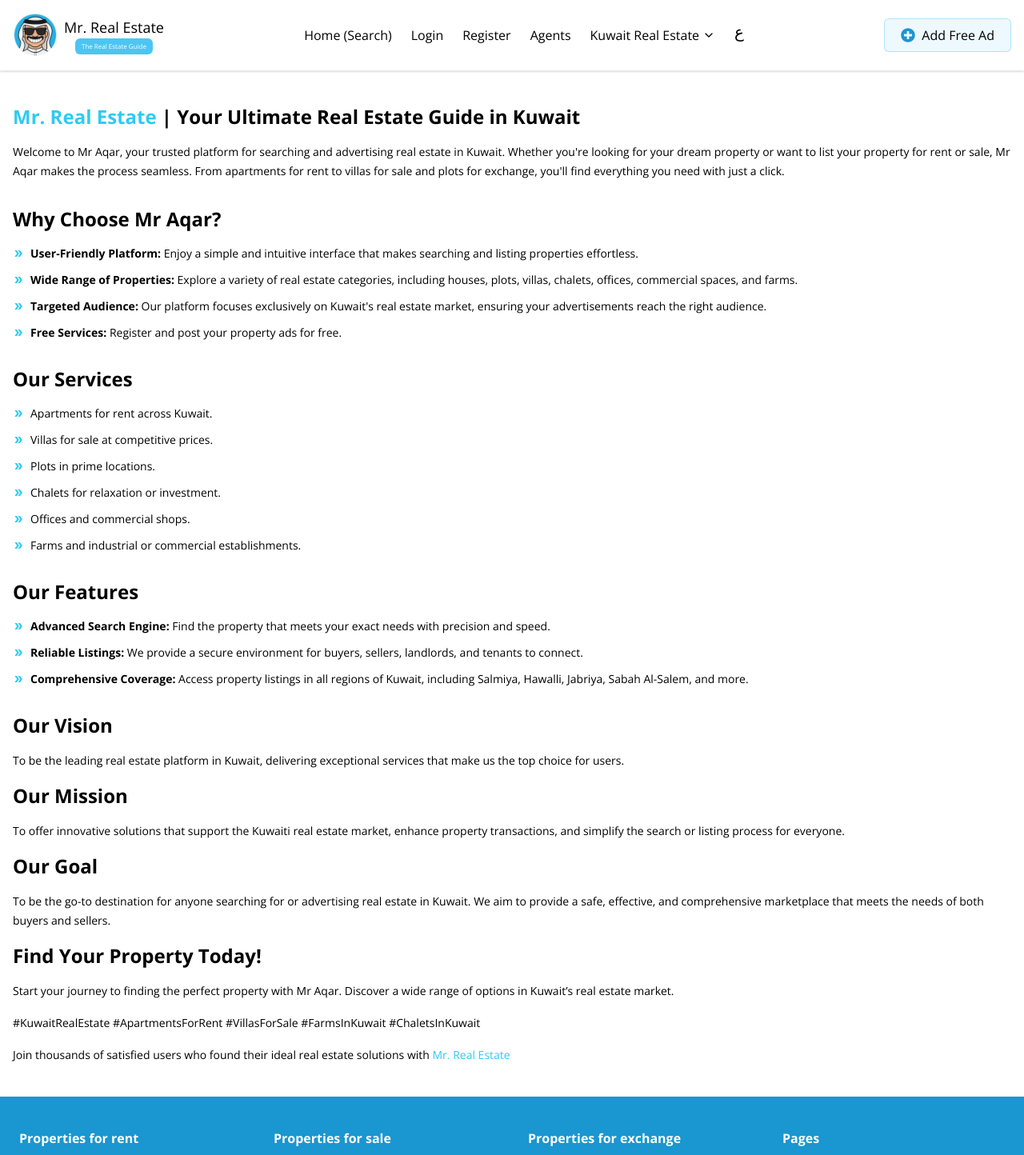
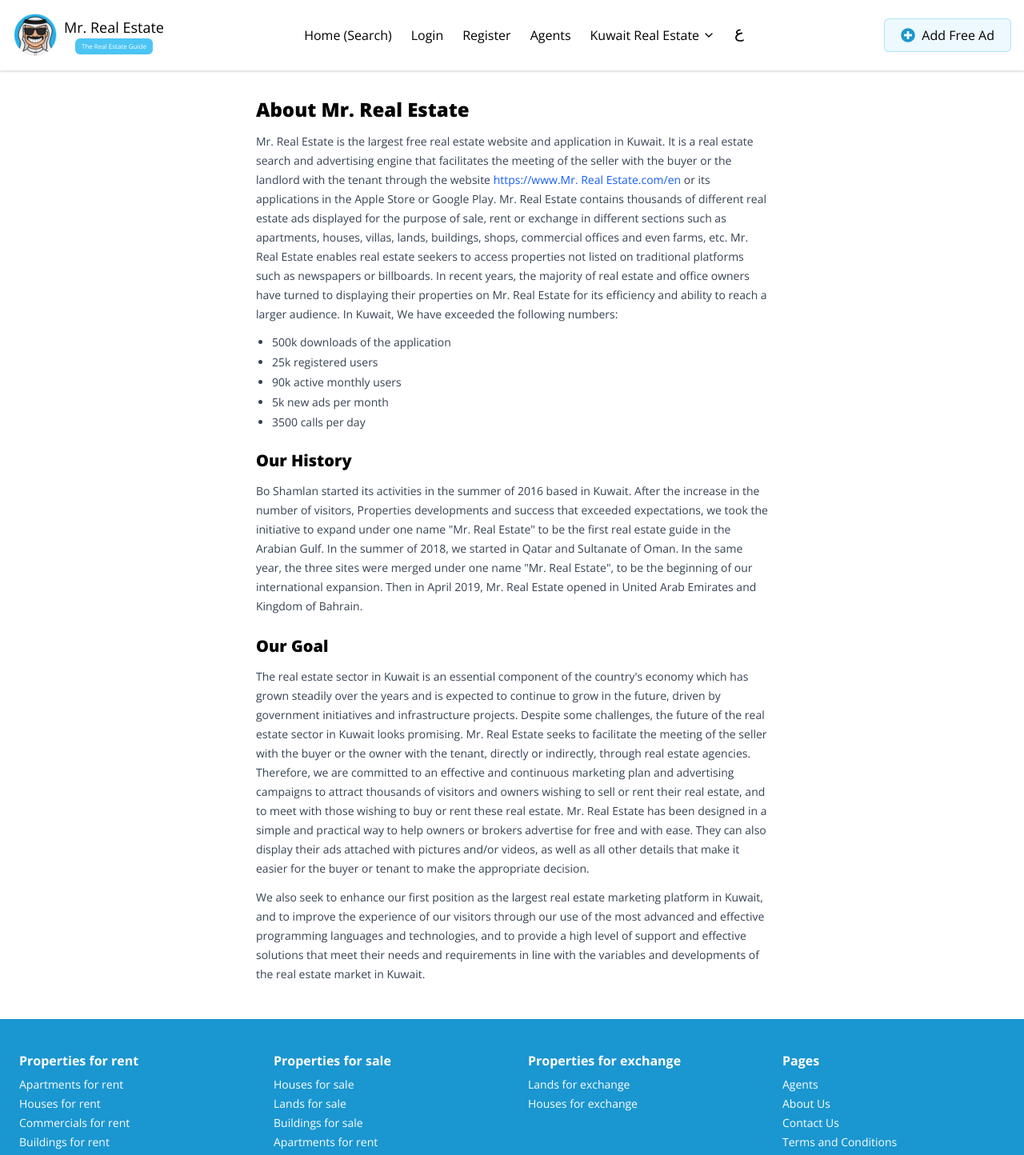
Before and after one commit to MTS-Services/Skywalker, a React (Vite) app: page /about in a window 1280 px wide. Shown: the top 1444 px of the page at 80% size. Built offline with nearby package versions, Linux system fonts and the light colour scheme.

Commit message:
fix some issues

```diff
--- a/src/pages/about/About.jsx
+++ b/src/pages/about/About.jsx
@@ -40,82 +40,170 @@ const SimpleItem = ({ text, isRTL }) => {
 export default function About() {
   const { isRTL, t } = useLanguage();
 
-  return (
-    <div dir={isRTL ? "rtl" : "ltr"} className="mt-10 mb-10 px-4">
-      <section className="container mx-auto max-w-7xl space-y-8">
-        {/* Intro */}
-        <div className="space-y-4">
-          <h1 className="text-2xl leading-snug font-bold">
-            <span className="text-[var(--color-primary-400)]">{t.site.name}</span> |{" "}
-            {t.about.heading}
-          </h1>
-          <p>{t.about.intro}</p>
-        </div>
+  return isRTL ? (
+    <div class="container mx-auto max-w-2xl px-4" dir="rtl">
+      <div class="h-2"></div>
 
-        {/* Why Choose */}
-        <div className="space-y-4">
-          <h2 className="text-2xl font-bold">{t.about.whyChooseTitle}</h2>
-          <ul className="space-y-3">
-            {t.about.whyChoose.map((item, i) => (
-              <ListItem
-                key={i}
-                title={item.title}
-                desc={item.desc}
-                isRTL={isRTL}
-              />
-            ))}
-          </ul>
-        </div>
+      <h1 class="mt-6 text-2xl font-bold">
+        <strong>عن بوشملان</strong>
+      </h1>
 
-        {/* Our Services */}
-        <div className="space-y-4">
-          <h2 className="text-2xl font-bold">{t.about.servicesTitle}</h2>
-          <ul className="space-y-3">
-            {t.about.services.map((item, i) => (
-              <SimpleItem key={i} text={item} isRTL={isRTL} />
-            ))}
-          </ul>
-        </div>
+      <p class="my-3 text-gray-700">
+        بوشملان هو أكبر موقع وتطبيق عقاري مجاني في الكويت. يعمل كمحرك بحث
+        وإعلانات عقارية يسهل التواصل بين البائع والمشتري أو بين المالك والمستأجر
+        عبر الموقع{" "}
+        <a
+          href="https://www.Mr. Real Estate.com/ar"
+          class="text-blue-600 hover:underline"
+        >
+          https://www.Mr. Real Estate.com/ar
+        </a>{" "}
+        أو عبر تطبيقاته في متجر آبل أو جوجل بلاي. يحتوي بوشملان على آلاف
+        الإعلانات العقارية المختلفة المعروضة للبيع أو الإيجار أو المقايضة في
+        أقسام متنوعة مثل الشقق، المنازل، الفلل، الأراضي، المباني، المحلات،
+        المكاتب التجارية وحتى المزارع وغيرها. يمكن لبوشملان أن يصل بباحثي
+        العقارات إلى خصائص غير مدرجة في المنصات التقليدية مثل الصحف أو اللوحات
+        الإعلانية. في السنوات الأخيرة، اتجه غالبية ملاك العقارات والمكاتب لعرض
+        ممتلكاتهم على بوشملان نظرًا لكفاءته وقدرته على الوصول لجمهور أكبر. في
+        الكويت، تجاوزنا الأرقام التالية:
+      </p>
 
-        {/* Our Features */}
-        <div className="space-y-4">
-          <h2 className="text-2xl font-bold">{t.about.featuresTitle}</h2>
-          <ul className="space-y-3">
-            {t.about.features.map((item, i) => (
-              <ListItem
-                key={i}
-                title={item.title}
-                desc={item.desc}
-                isRTL={isRTL}
-              />
-            ))}
-          </ul>
-        </div>
+      <ul class="my-3 list-disc pr-5 text-gray-700">
+        <li class="mb-1">500 ألف تحميل للتطبيق</li>
+        <li class="mb-1">25 ألف مستخدم مسجل</li>
+        <li class="mb-1">90 ألف مستخدم نشط شهريًا</li>
+        <li class="mb-1">5 آلاف إعلان جديد شهريًا</li>
+        <li>3500 مكالمة يوميًا</li>
+      </ul>
 
-        {/* Vision, Mission, Goal */}
-        <div className="space-y-4">
-          <h2 className="text-2xl font-bold">{t.about.ourVision}</h2>
-          <p>{t.about.ourVisionDesc}</p>
+      <h2 class="mt-6 text-xl font-bold">
+        <strong>تاريخنا</strong>
+      </h2>
 
-          <h2 className="text-2xl font-bold">{t.about.ourMission}</h2>
-          <p>{t.about.ourMissionDesc}</p>
+      <p class="my-3 text-gray-700">
+        بدأت بو شملان نشاطها في صيف 2016 مقرها الكويت. بعد زيادة عدد الزوار،
+        تطور العقارات والنجاح الذي تجاوز التوقعات، بادرنا بالتوسع تحت اسم واحد
+        "بوشملان" ليكون الدليل العقاري الأول في الخليج العربي. في صيف 2018،
+        بدأنا في قطر وسلطنة عمان. في نفس العام، تم دمج المواقع الثلاثة تحت اسم
+        واحد "بوشملان"، ليكون بداية توسعنا الدولي. ثم في أبريل 2019، افتتح
+        بوشملان في الإمارات العربية المتحدة ومملكة البحرين.
+      </p>
 
-          <h2 className="text-2xl font-bold">{t.about.ourGoal}</h2>
-          <p>{t.about.ourGoalDesc}</p>
+      <h2 class="mt-6 text-xl font-bold">
+        <strong>هدفنا</strong>
+      </h2>
 
-          <h2 className="text-2xl font-bold">{t.about.callToAction}</h2>
-          <p>{t.about.callToActionDesc}</p>
+      <p class="my-3 text-gray-700">
+        يمثل القطاع العقاري في الكويت عنصرًا أساسيًا في اقتصاد البلاد حيث نما
+        بشكل مطرد على مر السنين ومن المتوقع أن يستمر في النمو في المستقبل،
+        مدفوعًا بمبادرات الحكومة ومشاريع البنية التحتية. ورغم بعض التحديات، يبدو
+        مستقبل القطاع العقاري في الكويت واعدًا. يسعى بوشملان لتسهيل التواصل بين
+        البائع والمشتري أو بين المالك والمستأجر، بشكل مباشر أو غير مباشر عبر
+        الوكالات العقارية. لذلك نحن ملتزمون بخطة تسويقية فعالة ومستمرة وحملات
+        إعلانية لجذب آلاف الزوار والملاك الراغبين في بيع أو تأجير عقاراتهم،
+        ولقاء الراغبين في شراء أو استئجار هذه العقارات. صمم بوشملان بطريقة بسيطة
+        وعملية لمساعدة الملاك أو السماسرة في الإعلان مجانًا وبسهولة. يمكنهم
+        أيضًا عرض إعلاناتهم مزودة بالصور و/أو مقاطع الفيديو، بالإضافة إلى جميع
+        التفاصيل الأخرى التي تسهل على المشتري أو المستأجر اتخاذ القرار المناسب.
+      </p>
 
-          <p className="mt-2 font-bold">{t.about.hashtags}</p>
+      <p class="my-3 text-gray-700">
+        كما نسعى لتعزيز موقعنا الأول كأكبر منصة تسويقية عقارية في الكويت، وتحسين
+        تجربة زوارنا من خلال استخدامنا لأكثر لغات وتقنيات البرمجة تقدمًا
+        وفعالية، وتقديم مستوى عالٍ من الدعم والحلول الفعالة التي تلبي احتياجاتهم
+        ومتطلباتهم بما يتوافق مع متغيرات وتطورات السوق العقاري في الكويت.
+      </p>
 
-          <p className="mt-2">
-            {t.about.finalNote}{" "}
-            <span className="font-bold text-[var(--color-primary-400)]">
-              {t.site.name}
-            </span>
-          </p>
-        </div>
-      </section>
+      <div class="h-8"></div>
+    </div>
+  ) : (
+    <div class="container mx-auto max-w-2xl px-4">
+      <div class="h-2"></div>
+
+      <h1 class="mt-6 text-2xl font-bold">
+        <strong>About Mr. Real Estate</strong>
+      </h1>
+
+      <p class="my-3 text-gray-700">
+        Mr. Real Estate is the largest free real estate website and application
+        in Kuwait. It is a real estate search and advertising engine that
+        facilitates the meeting of the seller with the buyer or the landlord
+        with the tenant through the website{" "}
+        <a
+          href="https://www.mr.realestate.com/en"
+          class="text-blue-600 hover:underline"
+        >
+          https://www.Mr. Real Estate.com/en
+        </a>{" "}
+        or its applications in the Apple Store or Google Play. Mr. Real Estate
+        contains thousands of different real estate ads displayed for the
+        purpose of sale, rent or exchange in different sections such as
+        apartments, houses, villas, lands, buildings, shops, commercial offices
+        and even farms, etc. Mr. Real Estate enables real estate seekers to
+        access properties not listed on traditional platforms such as newspapers
+        or billboards. In recent years, the majority of real estate and office
+        owners have turned to displaying their properties on Mr. Real Estate for
+        its efficiency and ability to reach a larger audience. In Kuwait, We
+        have exceeded the following numbers:
+      </p>
+
+      <ul class="my-3 list-disc pl-5 text-gray-700">
+        <li class="mb-1">500k downloads of the application</li>
+        <li class="mb-1">25k registered users</li>
+        <li class="mb-1">90k active monthly users</li>
+        <li class="mb-1">5k new ads per month</li>
+        <li>3500 calls per day</li>
+      </ul>
+
+      <h2 class="mt-6 text-xl font-bold">
+        <strong>Our History</strong>
+      </h2>
+
+      <p class="my-3 text-gray-700">
+        Bo Shamlan started its activities in the summer of 2016 based in Kuwait.
+        After the increase in the number of visitors, Properties developments
+        and success that exceeded expectations, we took the initiative to expand
+        under one name "Mr. Real Estate" to be the first real estate guide in
+        the Arabian Gulf. In the summer of 2018, we started in Qatar and
+        Sultanate of Oman. In the same year, the three sites were merged under
+        one name "Mr. Real Estate", to be the beginning of our international
+        expansion. Then in April 2019, Mr. Real Estate opened in United Arab
+        Emirates and Kingdom of Bahrain.
+      </p>
+
+      <h2 class="mt-6 text-xl font-bold">
+        <strong>Our Goal</strong>
+      </h2>
+
+      <p class="my-3 text-gray-700">
+        The real estate sector in Kuwait is an essential component of the
+        country's economy which has grown steadily over the years and is
+        expected to continue to grow in the future, driven by government
+        initiatives and infrastructure projects. Despite some challenges, the
+        future of the real estate sector in Kuwait looks promising. Mr. Real
+        Estate seeks to facilitate the meeting of the seller with the buyer or
+        the owner with the tenant, directly or indirectly, through real estate
+        agencies. Therefore, we are committed to an effective and continuous
+        marketing plan and advertising campaigns to attract thousands of
+        visitors and owners wishing to sell or rent their real estate, and to
+        meet with those wishing to buy or rent these real estate. Mr. Real
+        Estate has been designed in a simple and practical way to help owners or
+        brokers advertise for free and with ease. They can also display their
+        ads attached with pictures and/or videos, as well as all other details
+        that make it easier for the buyer or tenant to make the appropriate
+        decision.
+      </p>
+
+      <p class="my-3 text-gray-700">
+        We also seek to enhance our first position as the largest real estate
+        marketing platform in Kuwait, and to improve the experience of our
+        visitors through our use of the most advanced and effective programming
+        languages and technologies, and to provide a high level of support and
+        effective solutions that meet their needs and requirements in line with
+        the variables and developments of the real estate market in Kuwait.
+      </p>
+
+      <div class="h-8"></div>
     </div>
   );
 }
```
Also changed, not shown: src/layouts/SearchPageHeader.jsx (+7 -8 lines).
